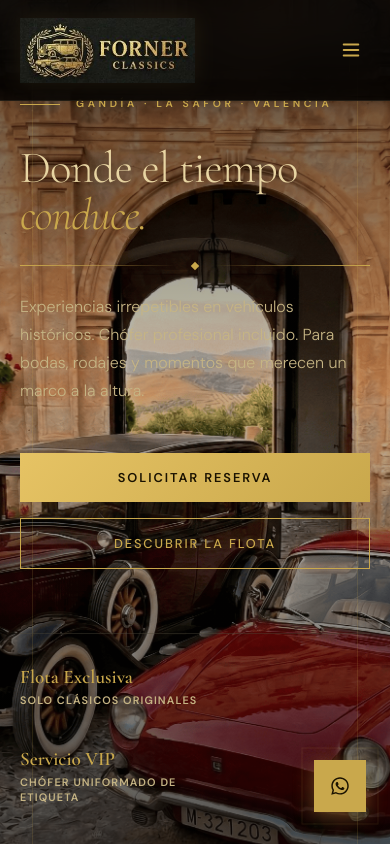
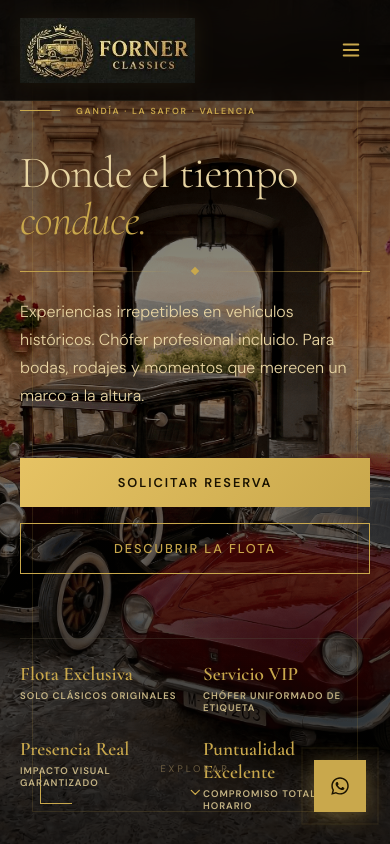
Before and after one commit to carlosforner/forner-classics, a Next.js app: page / in a window 390 px wide. Shown: the top 844 px of the page. Built offline with nearby package versions, Linux system fonts and the light colour scheme.

Commit message:
Mejora visual: Optimización mobile del Hero y barra de confianza

```diff
--- a/app/components/HeroSection.tsx
+++ b/app/components/HeroSection.tsx
@@ -44,7 +44,7 @@ export default function HeroSection() {
       <div style={{
         position: 'absolute',
         inset: 0,
-        background: 'linear-gradient(to bottom, rgba(0,0,0,0.65) 0%, rgba(0,0,0,0.2) 40%, rgba(0,0,0,0.8) 100%)',
+        background: 'linear-gradient(to bottom, rgba(0,0,0,0.7) 0%, rgba(0,0,0,0.4) 40%, rgba(0,0,0,0.85) 100%)',
         zIndex: 1,
       }} />
 
@@ -77,19 +77,12 @@ export default function HeroSection() {
       ))}
 
       {/* Content */}
-      <div className="container-luxury" style={{ position: 'relative', zIndex: 3, paddingTop: '6rem' }}>
+      <div className="container-luxury hero-content">
 
         {/* Section label */}
         <div style={{ display: 'flex', alignItems: 'center', gap: '1rem', marginBottom: '2rem' }}>
           <div style={{ height: '1px', width: '40px', background: 'var(--gold)' }} />
-          <span style={{
-            fontFamily: 'DM Sans, sans-serif',
-            fontSize: '0.65rem',
-            fontWeight: 600,
-            letterSpacing: '0.35em',
-            color: '#C9A84C',
-            textTransform: 'uppercase',
-          }}>
+          <span className="hero-location">
             Gandía · La Safor · Valencia
           </span>
         </div>
@@ -128,10 +121,11 @@ export default function HeroSection() {
           fontFamily: 'DM Sans, sans-serif',
           fontSize: 'clamp(1rem, 2.5vw, 1.2rem)',
           fontWeight: 300,
-          color: '#C5B484',
+          color: '#E8D5A3',
           maxWidth: '560px',
           lineHeight: 1.75,
           marginBottom: '3rem',
+          textShadow: '0 2px 20px rgba(0,0,0,0.6)',
         }}>
           Experiencias irrepetibles en vehículos históricos. Chófer profesional incluido.
           Para bodas, rodajes y momentos que merecen un marco a la altura.
@@ -148,13 +142,7 @@ export default function HeroSection() {
         </div>
 
         {/* Trust Bar */}
-        <div style={{
-          display: 'flex',
-          flexWrap: 'wrap',
-          gap: '2.5rem',
-          paddingTop: '2rem',
-          borderTop: '1px solid rgba(77,70,55,0.4)',
-        }}>
+        <div className="hero-trust-bar">
           {[
             { title: 'Flota Exclusiva', subtitle: 'Solo clásicos originales' },
             { title: 'Servicio VIP', subtitle: 'Chófer uniformado de etiqueta' },
@@ -172,16 +160,7 @@ export default function HeroSection() {
               }}>
                 {item.title}
               </div>
-              <div style={{
-                fontFamily: 'DM Sans, sans-serif',
-                fontSize: '0.68rem',
-                fontWeight: 600,
-                color: '#C5B484',
-                letterSpacing: '0.1em',
-                textTransform: 'uppercase',
-                maxWidth: '200px',
-                lineHeight: 1.4
-              }}>
+              <div className="hero-trust-subtitle">
                 {item.subtitle}
               </div>
             </div>
--- a/app/globals.css
+++ b/app/globals.css
@@ -412,6 +412,74 @@ p { color: var(--text-secondary); line-height: 1.75; }
   text-shadow: 0 2px 40px rgba(0, 0, 0, 0.8);
 }
 
+.hero-location {
+  font-family: var(--font-sans);
+  font-size: 0.65rem;
+  font-weight: 600;
+  letter-spacing: 0.35em;
+  color: var(--gold);
+  text-transform: uppercase;
+  white-space: nowrap;
+}
+
+.hero-trust-bar {
+  display: flex;
+  flex-wrap: wrap;
+  gap: 2.5rem;
+  padding-top: 2rem;
+  border-top: 1px solid rgba(77, 70, 55, 0.4);
+}
+
+.hero-content {
+  position: relative;
+  z-index: 3;
+  padding-top: 6rem;
+}
+
+@media (max-width: 640px) {
+  .hero-location {
+    font-size: 0.55rem;
+    letter-spacing: 0.2em;
+  }
+  .hero-trust-bar {
+    display: grid !important;
+    grid-template-columns: 1fr 1fr;
+    gap: 1.5rem 1rem !important;
+    padding-top: 1.5rem;
+  }
+  .hero-content {
+    padding-top: 4.5rem;
+  }
+}
+
+@media (max-width: 380px) {
+  .hero-location {
+    font-size: 0.5rem;
+    letter-spacing: 0.15em;
+  }
+  .hero-trust-bar {
+    gap: 1.25rem 0.75rem !important;
+  }
+}
+
+.hero-trust-subtitle {
+  font-family: var(--font-sans);
+  font-size: 0.68rem;
+  font-weight: 600;
+  color: var(--cream-dim);
+  letter-spacing: 0.1em;
+  text-transform: uppercase;
+  max-width: 200px;
+  line-height: 1.4;
+}
+
+@media (max-width: 640px) {
+  .hero-trust-subtitle {
+    font-size: 0.6rem;
+    line-height: 1.25;
+  }
+}
+
 /* ── Vehicle Image Placeholder ── */
 .vehicle-image-container {
   position: relative;
```
